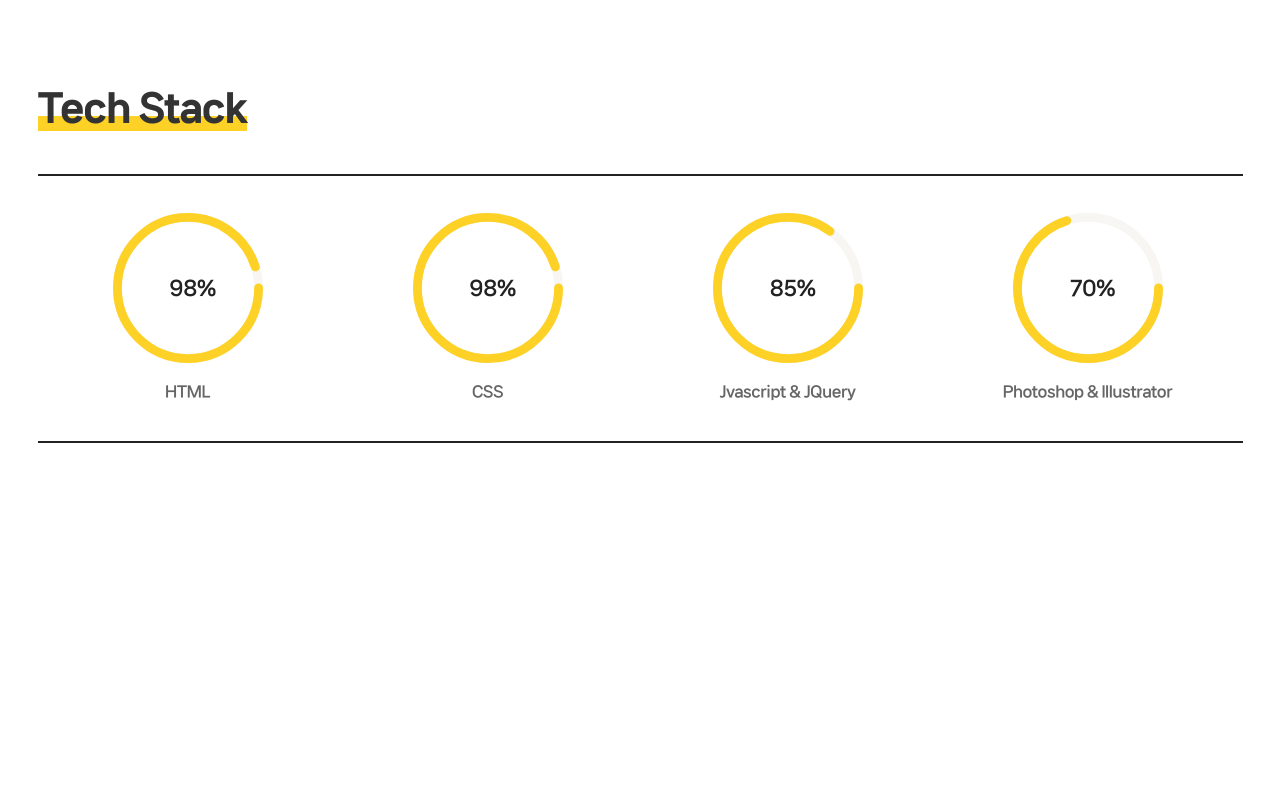
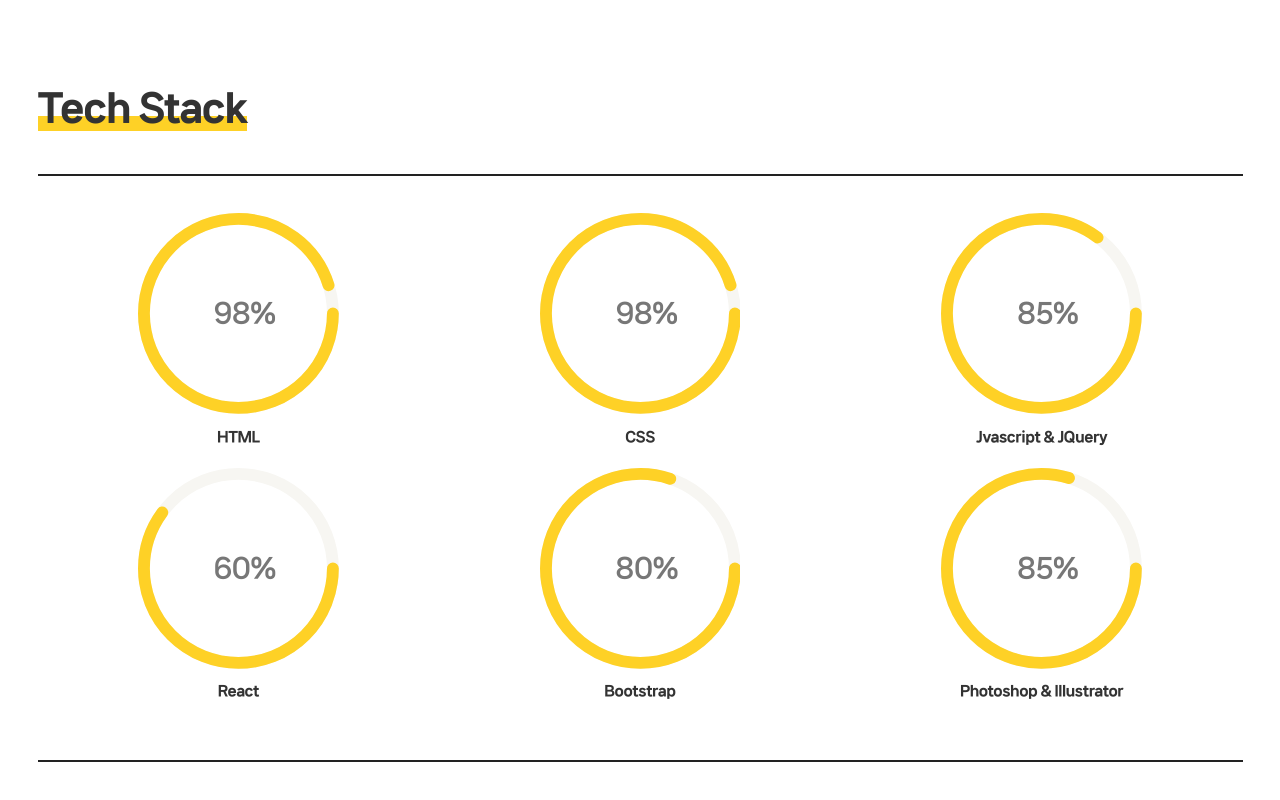
Before and after one commit to tjddnjs0531/portfolio-by-react, a React (Create React App) app: page / in a window 1280 px wide. Shown: the part 1270-2070 px from the top of the page. Built offline with nearby package versions, Linux system fonts and the light colour scheme.

Commit message:
240105 v8

```diff
--- a/src/components/Main/Section2/Section2.css
+++ b/src/components/Main/Section2/Section2.css
@@ -1,13 +1,13 @@
 #section2{position: relative; z-index: 200; background: #fff; min-height: 100vh; transition: background .3s ease-in-out;}
 #section2.on{background: transparent;}
 .skill-list{}
-.skill-list > ul{display: flex; flex-wrap:wrap; padding: 2.5em 0; border-top: 2px solid #222; border-bottom: 2px solid #222;}
-.skill-list > ul > li{text-align: center;}
+.skill-list > ul{display: flex; flex-wrap: wrap; padding: 2.5em 0; margin-bottom: -20px; border-top: 2px solid #222; border-bottom: 2px solid #222;}
+.skill-list > ul > li{text-align: center; width: 33.3333%; margin-bottom: 20px;}
 .skill-list .item svg{ width: 50%; height: auto; stroke-dashoffset: 60;}
 .skill-list .item.on svg{animation: pieChart 2s linear forwards;}
 .skill-list .circle-chart__circle{stroke: var(--yellow);}
-.skill-list .circleTitle{font-weight: 700; fill: #222;}
-.skill-list .item .txt{display: block; margin-top: 10px; font-weight: 700; font-size: 15px;}
+.skill-list .circleTitle{font-weight: 700; fill: #777;}
+.skill-list .item .txt{display: block; margin-top: 5px; font-weight: 900; font-size: 15px; font-size: 0.938em; color: #333;}
 
 @keyframes shake {
   0%{transform: rotate(0);}
@@ -24,6 +24,9 @@
   #section2 {
       min-height: auto;
   }
+  .skill-list > ul > li{
+    width: 50%;
+  }
 }
 @media (max-width : 480px) {
   .skill-list .item .ico {
--- a/src/components/Main/Section2/Section2.jsx
+++ b/src/components/Main/Section2/Section2.jsx
@@ -48,9 +48,29 @@ function Section2() {
                       <li className="item">
                         <svg className="circle-chart" viewBox="0 0 33.83098862 33.83098862" xmlns="http://www.w3.org/2000/svg">
                             <circle className="circle-chart__background" stroke="#F7F6F2" stroke-width="2" fill="none" cx="16.91549431" cy="16.91549431" r="15.91549431"></circle>
-                            <circle className="circle-chart__circle" stroke-width="2" stroke-dasharray="70,100" stroke-linecap="round" fill="none" cx="16.91549431" cy="16.91549431" r="15.91549431"></circle>
+                            <circle className="circle-chart__circle" stroke-width="2" stroke-dasharray="60,100" stroke-linecap="round" fill="none" cx="16.91549431" cy="16.91549431" r="15.91549431"></circle>
                             <g className="circle-chart__info">
-                              <text className="circleTitle" x="17.91549431" y="16.91549431" alignment-baseline="central" text-anchor="middle" font-size="4.5">70%</text>
+                              <text className="circleTitle" x="17.91549431" y="16.91549431" alignment-baseline="central" text-anchor="middle" font-size="4.5">60%</text>
+                            </g>
+                        </svg>
+                        <span className='txt'>React</span>
+                      </li>
+                      <li className="item">
+                        <svg className="circle-chart" viewBox="0 0 33.83098862 33.83098862" xmlns="http://www.w3.org/2000/svg">
+                            <circle className="circle-chart__background" stroke="#F7F6F2" stroke-width="2" fill="none" cx="16.91549431" cy="16.91549431" r="15.91549431"></circle>
+                            <circle className="circle-chart__circle" stroke-width="2" stroke-dasharray="80,100" stroke-linecap="round" fill="none" cx="16.91549431" cy="16.91549431" r="15.91549431"></circle>
+                            <g className="circle-chart__info">
+                              <text className="circleTitle" x="17.91549431" y="16.91549431" alignment-baseline="central" text-anchor="middle" font-size="4.5">80%</text>
+                            </g>
+                        </svg>
+                        <span className='txt'>Bootstrap</span>
+                      </li>
+                      <li className="item">
+                        <svg className="circle-chart" viewBox="0 0 33.83098862 33.83098862" xmlns="http://www.w3.org/2000/svg">
+                            <circle className="circle-chart__background" stroke="#F7F6F2" stroke-width="2" fill="none" cx="16.91549431" cy="16.91549431" r="15.91549431"></circle>
+                            <circle className="circle-chart__circle" stroke-width="2" stroke-dasharray="85,100" stroke-linecap="round" fill="none" cx="16.91549431" cy="16.91549431" r="15.91549431"></circle>
+                            <g className="circle-chart__info">
+                              <text className="circleTitle" x="17.91549431" y="16.91549431" alignment-baseline="central" text-anchor="middle" font-size="4.5">85%</text>
                             </g>
                         </svg>
                         <span className='txt'>Photoshop & Illustrator</span>
```
